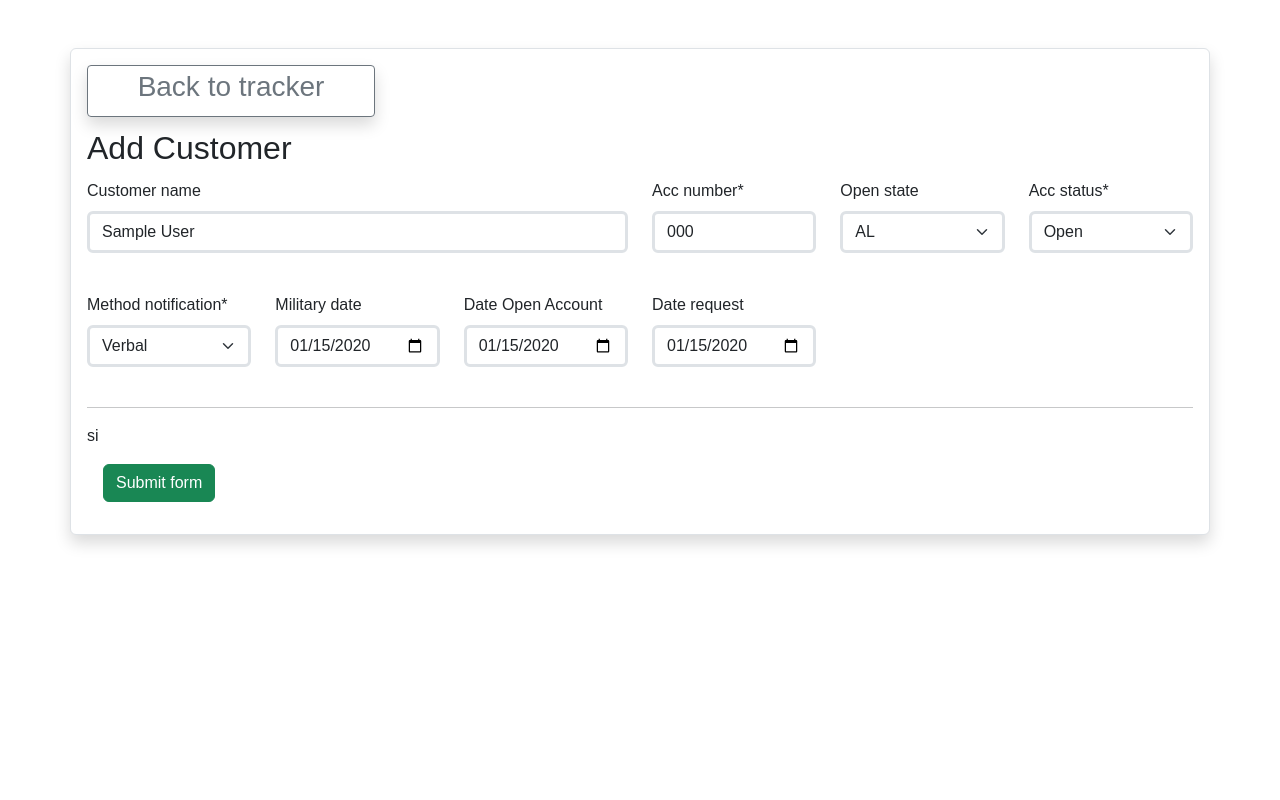
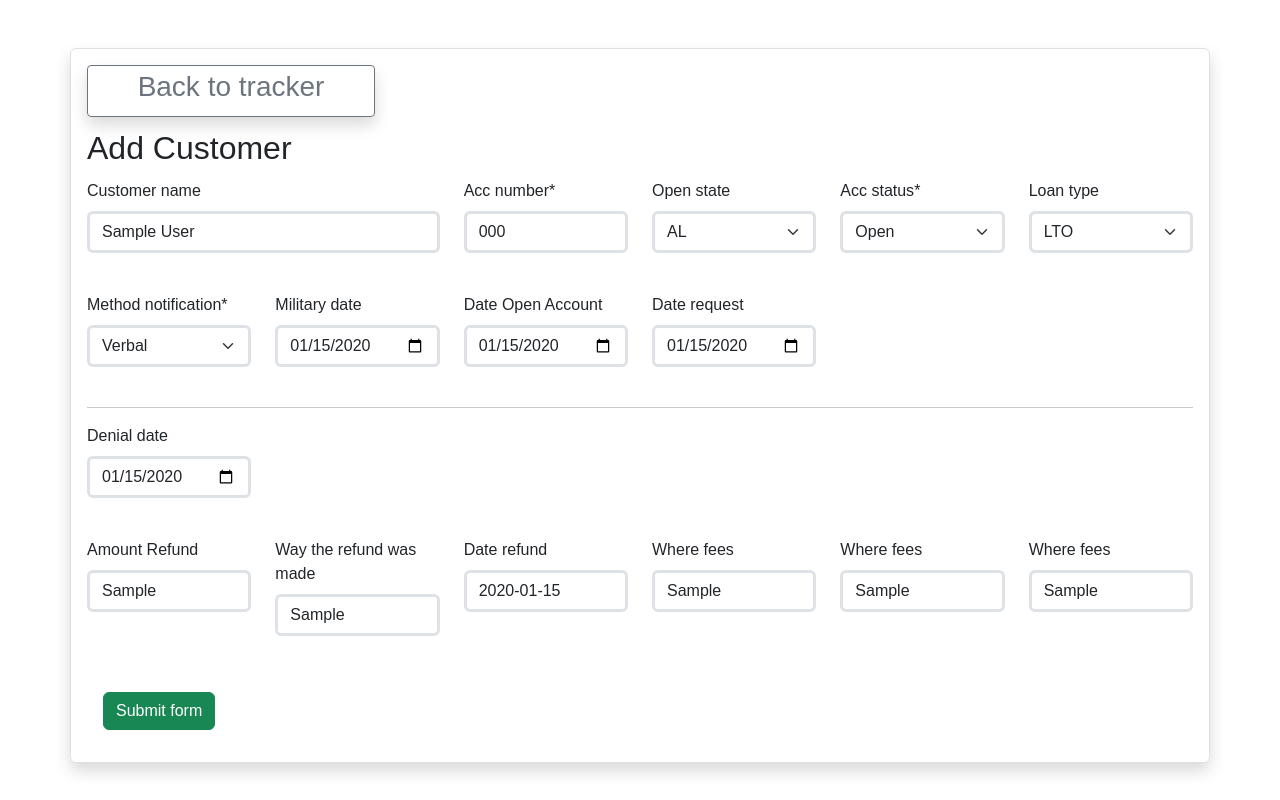
Before and after one commit to lorf543/SCRA, a Django app: page /update-customer/1/ in a window 1280 px wide. Run offline with Django 5.2, Linux system fonts and the light colour scheme; tables that the repository leaves empty hold one stand-in row (values such as "Sample post"); some libraries are stand-ins or nearby versions; some web fonts are replaced.

Commit message:
adding more stuff

```diff
--- a/templates/tracker/detail_customer.html
+++ b/templates/tracker/detail_customer.html
@@ -12,6 +12,11 @@
     <div class="card shadow" style="width:850px;">
      <div class="row mt-5">
         <div class="d-flex justify-content-center align-items-center text-center">
+          <div class="d-flex align-items-center pb-3">
+            <a class="ms-3 btn btn-outline-dark" href="{% url 'update_customer' customer_id=customer.id %}">
+                 <i class="lni lni-pencil"></i>
+            </a>
+            </div>
             <div class="row">
                 <h3 class="mt-1" >{{customer.customer_name}}</h3>
                 <h6 class="text-secondary">{{customer.account_number}}</h6>
--- a/templates/tracker/update_customer.html
+++ b/templates/tracker/update_customer.html
@@ -1,14 +1,14 @@
 {% extends "base.html" %}
 {% load crispy_forms_tags %}
-
-
 {% block content %}
 
 <section class="pt-5">
-
-    <div class="container p-3  border shadow bg-white rounded">
-
-        <a class="d-flex mb-2 align-items-center justify-content-center  btn btn-outline-secondary shadow btn-sm" style="width: 18rem;" href="{{request.META.HTTP_REFERER}}">
+  <div class="container p-3 border shadow bg-white rounded">
+    <a
+      class="d-flex mb-2 align-items-center justify-content-center btn btn-outline-secondary shadow btn-sm"
+      style="width: 18rem"
+      href="{{request.META.HTTP_REFERER}}"
+    >
       <i class="h1 lni lni-arrow-left-circle"></i>
       <h3 class="px-3">Back to tracker</h3>
     </a>
@@ -19,7 +19,7 @@
       {% csrf_token %}
       <!-- 2 column grid layout with text inputs for the first and last names -->
       <div class="row mb-4">
-              <div class="col">
+        <div class="col-4">
           <div data-mdb-input-init class="form-outline">
             {{customer_form.customer_name|as_crispy_field}}
           </div>
@@ -38,6 +38,11 @@
         <div class="col-2">
           <div data-mdb-input-init class="form-outline">
             {{customer_form.acc_status|as_crispy_field}}
+          </div>
+        </div>
+        <div class="col-2">
+          <div data-mdb-input-init class="form-outline">
+            {{customer_form.loan_type|as_crispy_field}}
           </div>
         </div>
       </div>
@@ -64,13 +69,17 @@
           </div>
         </div>
       </div>
-            <hr>
+      <hr />
+      <div class="row mb-4">
+        <div class="col-2">
+          <div data-mdb-input-init class="form-outline">
+            {{customer_form.danial_date|as_crispy_field}}
+          </div>
+        </div>
+      </div>
+
       {% if customer.qualify == True %}
-
-            si
-            {% else %}
       <div class="row mb-4">
-
         <div class="col-2">
           <div data-mdb-input-init class="form-outline">
             {{customer_form.amount_refund|as_crispy_field}}
@@ -101,9 +110,7 @@
             {{customer_form.where_fees|as_crispy_field}}
           </div>
         </div>
-
       </div>
-
       {% endif %}
 
       <!-- Submit button -->
@@ -114,6 +121,4 @@
   </div>
 </section>
 
-
-
 {% endblock content %}
--- a/tracker/admin.py
+++ b/tracker/admin.py
@@ -8,12 +8,12 @@ from .models import Customer,Address
 class CustomerAdmind(admin.ModelAdmin):
     fieldsets = [
         ("Loan info",{"fields":("loan_type","account_number","customer_name","open_state","acc_status",
-        "date_request","method_notification","date_open_acc","military_date","status_notes")}),
+        "date_request","method_notification","date_open_acc","military_date","status_notes","added_by")}),
 
-        ("Approval info",{"fields":("qualify","the_way_refund","date_refund","where_fees","where_waived","waive_interest",)}),
+        ("Approval info",{"fields":("qualify","the_way_refund","where_fees","where_waived","waive_interest",)}),
 
         ("More information latter",{"fields":("first_review","date_mil")}),
-        ("Second information latter",{"fields":("second_review","date_2mil","date_alert_dl")}),
+        ("Second information latter",{"fields":("second_review","danial_date","denial_note","date_alert_dl")}),
 ]
 admin.site.register(Customer,CustomerAdmind)
 
--- a/tracker/forms.py
+++ b/tracker/forms.py
@@ -8,6 +8,9 @@ class CustomerForm(forms.ModelForm):
         required=False,
         widget=forms.Textarea(attrs={"rows":"5","cols": "15"}))
 
+    date_refund = forms.DateField(
+        required=False
+    )
 
     account_number = forms.CharField(
         widget=forms.TextInput(attrs={
@@ -27,12 +30,14 @@ class CustomerForm(forms.ModelForm):
             'amount_refund':'Amount Refund',
             'date_open_acc':'Date Open Account',
             'the_way_refund':'Way the refund was made',
+            'danial_date':'Denial date',
         }
         widgets = {
             'date_refund': forms.DateInput(attrs={'type':'date',}),
             'date_open_acc': forms.DateInput(attrs={'type':'date',}),
             'military_date': forms.DateInput(attrs={'type':'date',}),
             'date_request': forms.DateInput(attrs={'type':'date',}),
+            'danial_date': forms.DateInput(attrs={'type':'date',}),
         }
 
 
--- a/tracker/models.py
+++ b/tracker/models.py
@@ -3,6 +3,7 @@ from django.db import models
 from django.contrib.auth.models import User
 from django.db.models.signals import post_save, pre_save
 from django.dispatch import receiver
+
 
 from .utility import *
 from datetime import datetime, timedelta
@@ -34,19 +35,20 @@ class Customer(models.Model):
     date_mil = models.DateField(blank=True, null=True)
     date_alert_dl = models.DateField(
         auto_now=False, auto_now_add=False, blank=True, null=True)
-        #_____________________________Second Info Letter_______________________________
+        #_____________________________Denial Letter_______________________________
     second_review = models.ForeignKey(
         User, on_delete=models.CASCADE, related_name='second_review_candidates', blank=True, null=True)
-    date_2mil = models.DateField(blank=True, null=True)
+    danial_date = models.DateField(blank=True, null=True)
+    denial_note = models.TextField(blank=True, null=True)
+    denial_by = models.ForeignKey(User, on_delete=models.CASCADE, related_name='custumer_dl',null=True, blank = True)
+
         # _______________________Approved_Info________________
     amount_refund = models.CharField(max_length=50, blank=True, null=True,default="N/A")
     the_way_refund = models.CharField(max_length=50, blank=True, null=True,default="N/A")
-    date_refund = models.DateField(blank=True, null=True, default="N/A")
+    date_refund = models.DateField(blank=True, null=True)
     where_fees = models.CharField(max_length=50, blank=True, null=True,default="N/A")
     where_waived = models.CharField(max_length=50, blank=True, null=True,default="N/A")
     waive_interest = models.CharField(max_length=50, blank=True, null=True,default="N/A")
-
-
 
     created = models.DateTimeField(auto_now_add=True, null=True, blank = True)
     updated = models.DateTimeField(null=True, blank = True)
@@ -77,7 +79,6 @@ class Customer(models.Model):
                 self.qualify = True
 
         elif self.military_date:
-            print('step del infierno')
             self.status_notes = f"""
                     SCRA account review. we have check form military
                     date {self.military_date.strftime('%m/%d/%Y')}. and the open account date {self.date_open_acc.strftime('%m/%d/%Y')}.
@@ -88,7 +89,6 @@ class Customer(models.Model):
                 self.qualify = True
 
         else:
-            print('note not date triger')
             self.status_notes =  f"""
                     SCRA account review. we have check form military
                     date N/A. and the open account date {self.date_open_acc.strftime('%m/%d/%Y')}.
--- a/tracker/views.py
+++ b/tracker/views.py
@@ -28,20 +28,37 @@ def check_customer(request):
 
 
 def add_customer(request):
-
     form = CustomerForm()
 
     if request.method == 'POST':
         customer_form = CustomerForm(request.POST)
         print(customer_form.errors)
-        if customer_form.is_valid():
-           customer = customer_form.save(commit=False)
-           customer.added_by = request.user
-
+        if  customer_form.is_valid():
+            customer = customer_form.save(commit=False)
+            customer.added_by = request.user
+            customer.save()
         return redirect('/')
 
     context = {'customer_form' : form}
     return render(request,'tracker/add_customer.html',context)
+
+def dl_note(customer,request):
+    if customer.danial_date:
+                customer.denial_by = request.user
+                if customer.military_date:
+                    customer.denial_note =  f"""
+                        SCRA account review. we have check form military
+                        date {customer.military_date.strftime('%m/%d/%Y')}. and the open account date {customer.date_open_acc.strftime('%m/%d/%Y')}.
+                        account does not qualify for SCRA benefits.
+                        Denial Date.
+                    """
+                else:
+                    customer.denial_note = f"""
+                        SCRA account review. we have check form military
+                        date "N/A. and the open account date {customer.date_open_acc.strftime('%m/%d/%Y')}.
+                        account does not qualify for SCRA benefits.
+                        Denial Date.
+                    """
 
 
 def update_customer(request,customer_id):
@@ -54,6 +71,8 @@ def update_customer(request,customer_id):
             customer = customer_form.save(commit=False)
             customer.updated_by = request.user
             customer.updated = timezone.now().date()
+            dl_note(customer,request)
+            customer.save()
         return redirect('/')
     else:
         customer_form = CustomerForm(instance=customer)
```
Also changed, not shown: templates/layout/table.html (+12 -3 lines), templates/partials/customer_info.html (+15 -18 lines), templates/tracker/add_customer.html (+12 -10 lines), tracker/migrations/0003_rename_date_2mil_customer_danial_date_and_more.py (added), tracker/migrations/0004_alter_customer_date_refund.py (added), tracker/migrations/0005_remove_customer_date_refund.py (added), tracker/migrations/0006_customer_date_refund.py (added). Lines whose indentation alone changed are shown as unchanged.
